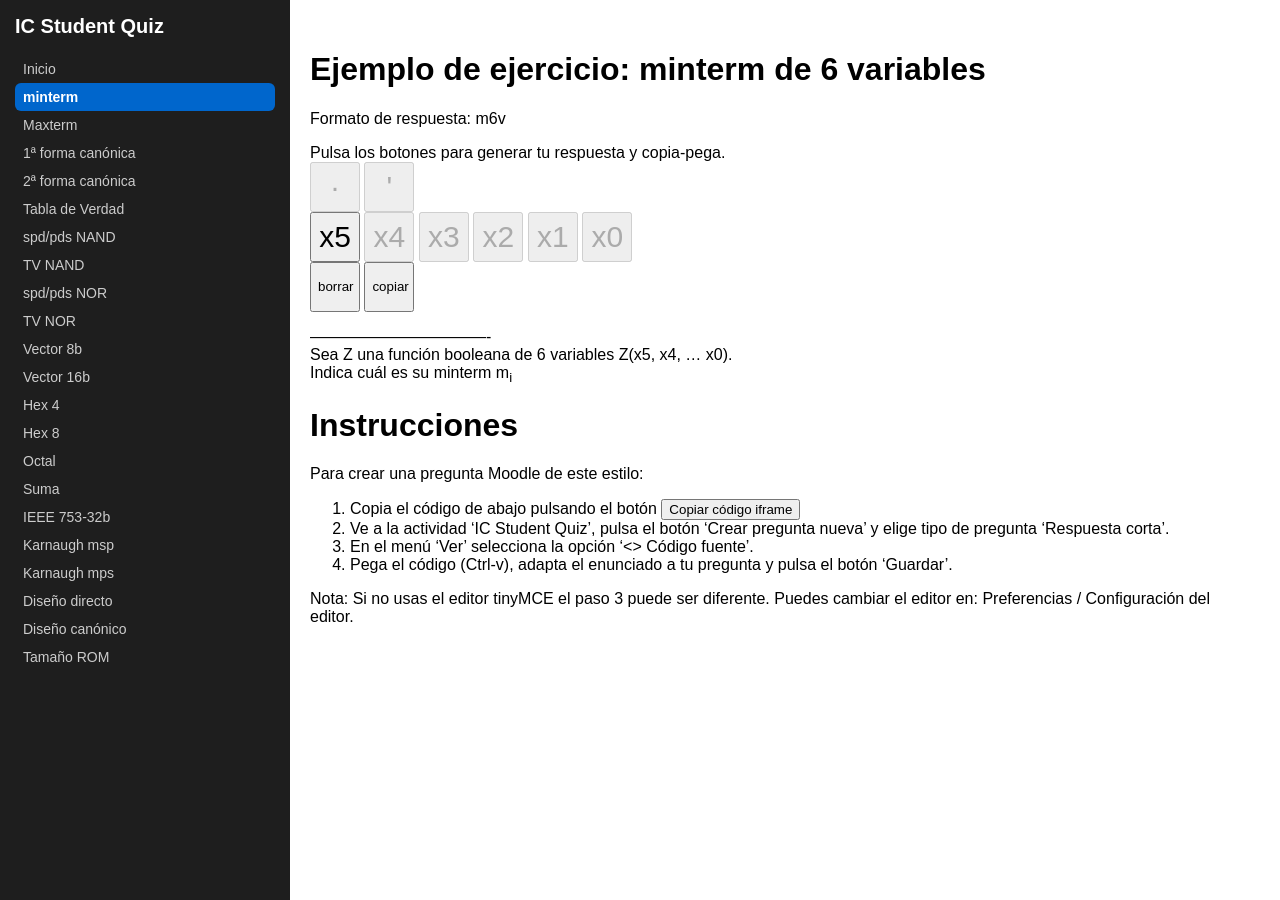
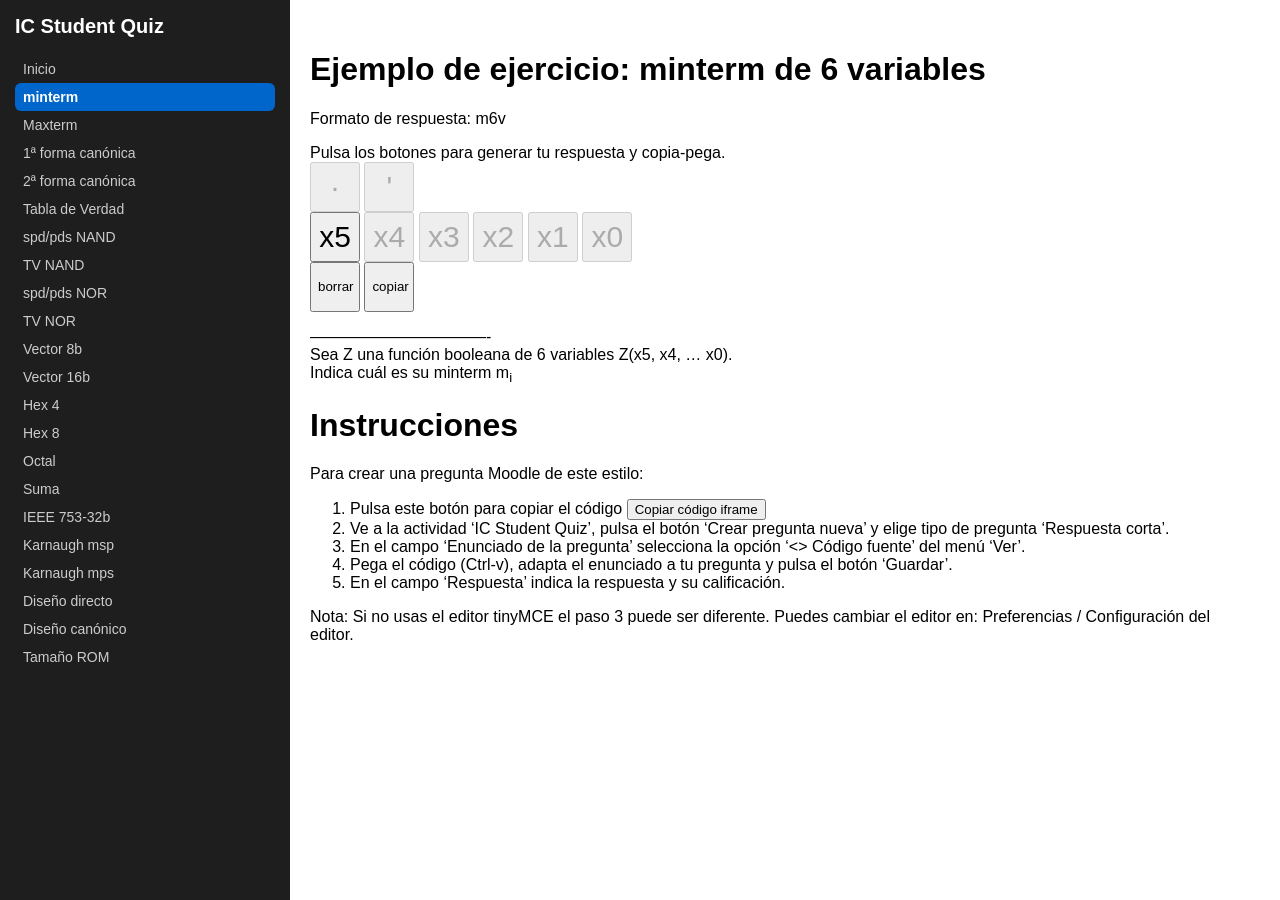
Before and after one commit to mglfcn/ic-student-quiz, a Jekyll site: the page built from minterm.md, in a window 1280 px wide. Built offline with Jekyll 4.4.1, drawn with Linux system fonts in a browser that asks for light colours.

Commit message:
Update minterm.md

```diff
--- a/minterm.md
+++ b/minterm.md
@@ -131,10 +131,11 @@ Formato de respuesta: m6v<br><meta charset="UTF-8">
 # Instrucciones
 
 Para crear una pregunta Moodle de este estilo:
-1. Copia el código de abajo pulsando el botón <button onclick="copiar_codigo()">Copiar código iframe</button>
+1. Pulsa este botón para copiar el código <button onclick="copiar_codigo()">Copiar código iframe</button>
 2. Ve a la actividad 'IC Student Quiz', pulsa el botón 'Crear pregunta nueva' y elige tipo de pregunta 'Respuesta corta'.
-3. En el menú 'Ver' selecciona la opción '<> Código fuente'.
+3. En el campo 'Enunciado de la pregunta' selecciona la opción '<> Código fuente' del menú 'Ver'.
 5. Pega el código (Ctrl-v), adapta el enunciado a tu pregunta y pulsa el botón 'Guardar'.
+6. En el campo 'Respuesta' indica la respuesta y su calificación.
 
 Nota: Si no usas el editor tinyMCE el paso 3 puede ser diferente. Puedes cambiar el editor en: Preferencias / Configuración del editor.
 
```
Also changed, not shown: other parts of minterm.md (+1 -1 lines).
